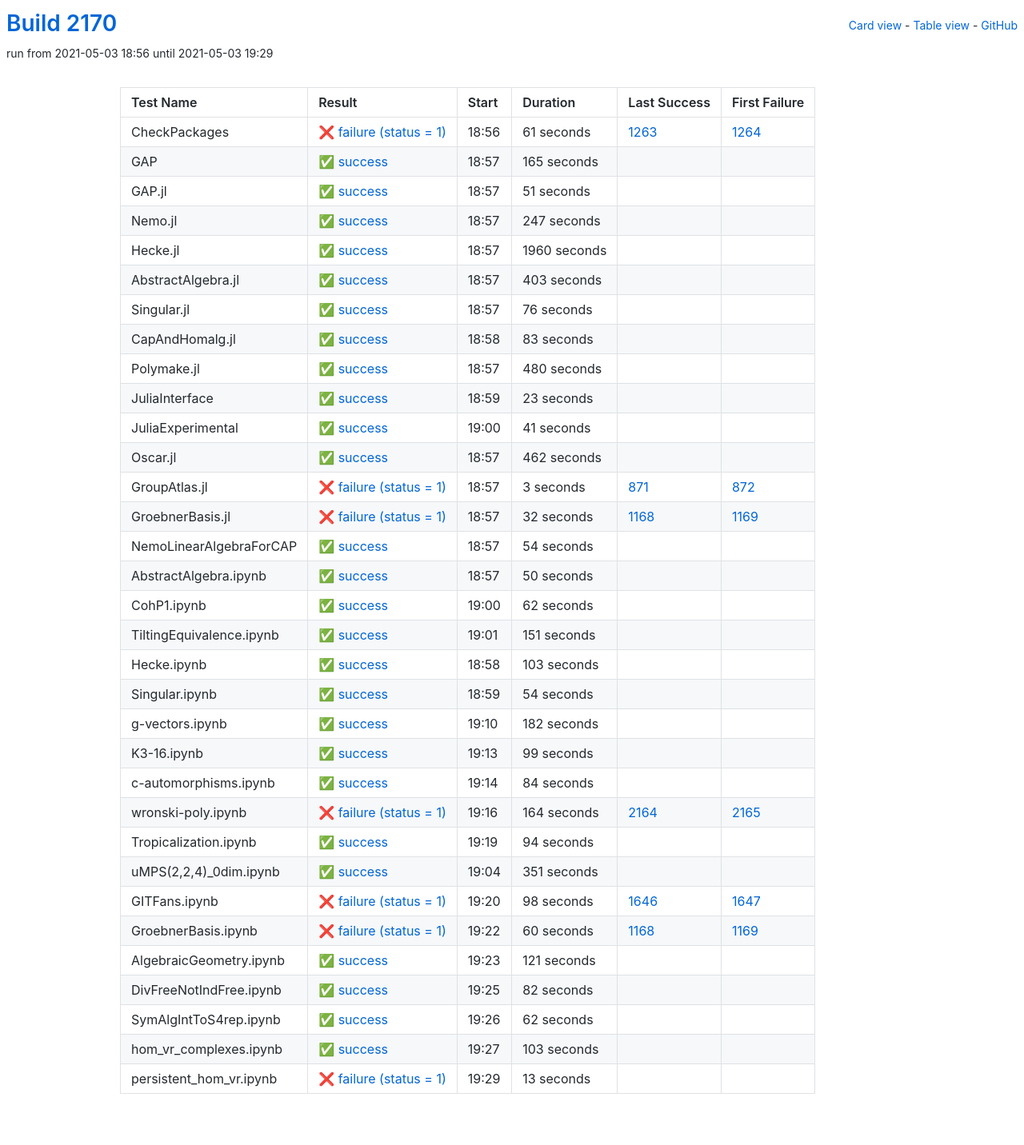
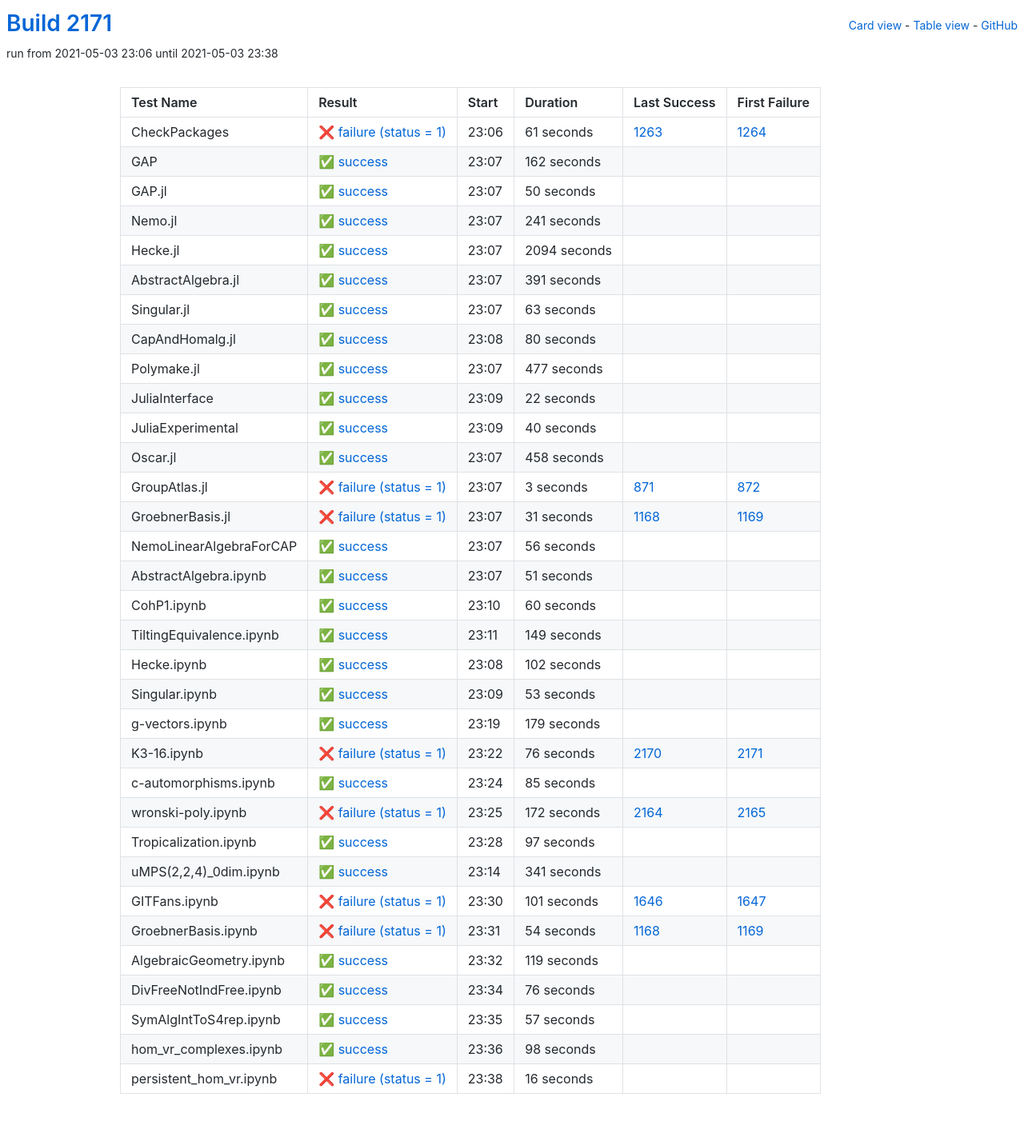
Before and after one commit to oscar-system/oscar-ci-status-stable, a Jekyll site: the page built from table.html, in a window 1280 px wide. Shown: the whole page at 80% size. Built offline with Jekyll 4.4.1, drawn with Linux system fonts in a browser that asks for light colours.

Commit message:
Build #2171

```diff
--- a/_data/ci.yml
+++ b/_data/ci.yml
@@ -1,6 +1,6 @@
 ---
-build: 2170
-build_url: https://oscarci.mathematik.uni-kl.de/job/oscar-stable/2170/
+build: 2171
+build_url: https://oscarci.mathematik.uni-kl.de/job/oscar-stable/2171/
 job: oscar-stable
 organization: oscar-system
 repo: oscar-ci-status-stable
@@ -8,8 +8,8 @@ repourl: https://github.com/oscar-system/oscar-ci-status-stable
 tests:
 - name: CheckPackages
   id: checkpackages
-  log: https://oscarci.mathematik.uni-kl.de/job/oscar-stable/2170/artifact/logs/build-2170/CheckPackages.log
-  start: 2021-05-03 18:56
+  log: https://oscarci.mathematik.uni-kl.de/job/oscar-stable/2171/artifact/logs/build-2171/CheckPackages.log
+  start: 2021-05-03 23:06
   success: false
   exitcode: 1
   status: failure
@@ -20,140 +20,140 @@ tests:
   first_failure_url: https://oscarci.mathematik.uni-kl.de/job/oscar-stable/1264/
 - name: GAP
   id: gap
-  log: https://oscarci.mathematik.uni-kl.de/job/oscar-stable/2170/artifact/logs/build-2170/GAP.log
-  start: 2021-05-03 18:57
+  log: https://oscarci.mathematik.uni-kl.de/job/oscar-stable/2171/artifact/logs/build-2171/GAP.log
+  start: 2021-05-03 23:07
   success: true
   exitcode: 0
   status: success
-  duration: 165
+  duration: 162
   last_success: false
   last_success_url:
   first_failure: false
   first_failure_url:
 - name: GAP.jl
   id: gap-jl
-  log: https://oscarci.mathematik.uni-kl.de/job/oscar-stable/2170/artifact/logs/build-2170/GAP.jl.log
-  start: 2021-05-03 18:57
+  log: https://oscarci.mathematik.uni-kl.de/job/oscar-stable/2171/artifact/logs/build-2171/GAP.jl.log
+  start: 2021-05-03 23:07
   success: true
   exitcode: 0
   status: success
-  duration: 51
+  duration: 50
   last_success: false
   last_success_url:
   first_failure: false
   first_failure_url:
 - name: Nemo.jl
   id: nemo-jl
-  log: https://oscarci.mathematik.uni-kl.de/job/oscar-stable/2170/artifact/logs/build-2170/Nemo.jl.log
-  start: 2021-05-03 18:57
+  log: https://oscarci.mathematik.uni-kl.de/job/oscar-stable/2171/artifact/logs/build-2171/Nemo.jl.log
+  start: 2021-05-03 23:07
   success: true
   exitcode: 0
   status: success
-  duration: 247
+  duration: 241
   last_success: false
   last_success_url:
   first_failure: false
   first_failure_url:
 - name: Hecke.jl
   id: hecke-jl
-  log: https://oscarci.mathematik.uni-kl.de/job/oscar-stable/2170/artifact/logs/build-2170/Hecke.jl.log
-  start: 2021-05-03 18:57
+  log: https://oscarci.mathematik.uni-kl.de/job/oscar-stable/2171/artifact/logs/build-2171/Hecke.jl.log
+  start: 2021-05-03 23:07
   success: true
   exitcode: 0
   status: success
-  duration: 1960
+  duration: 2094
   last_success: false
   last_success_url:
   first_failure: false
   first_failure_url:
 - name: AbstractAlgebra.jl
   id: abstractalgebra-jl
-  log: https://oscarci.mathematik.uni-kl.de/job/oscar-stable/2170/artifact/logs/build-2170/AbstractAlgebra.jl.log
-  start: 2021-05-03 18:57
+  log: https://oscarci.mathematik.uni-kl.de/job/oscar-stable/2171/artifact/logs/build-2171/AbstractAlgebra.jl.log
+  start: 2021-05-03 23:07
   success: true
   exitcode: 0
   status: success
-  duration: 403
+  duration: 391
   last_success: false
   last_success_url:
   first_failure: false
   first_failure_url:
 - name: Singular.jl
   id: singular-jl
-  log: https://oscarci.mathematik.uni-kl.de/job/oscar-stable/2170/artifact/logs/build-2170/Singular.jl.log
-  start: 2021-05-03 18:57
+  log: https://oscarci.mathematik.uni-kl.de/job/oscar-stable/2171/artifact/logs/build-2171/Singular.jl.log
+  start: 2021-05-03 23:07
   success: true
   exitcode: 0
   status: success
-  duration: 76
+  duration: 63
   last_success: false
   last_success_url:
   first_failure: false
   first_failure_url:
 - name: CapAndHomalg.jl
   id: capandhomalg-jl
-  log: https://oscarci.mathematik.uni-kl.de/job/oscar-stable/2170/artifact/logs/build-2170/CapAndHomalg.jl.log
-  start: 2021-05-03 18:58
+  log: https://oscarci.mathematik.uni-kl.de/job/oscar-stable/2171/artifact/logs/build-2171/CapAndHomalg.jl.log
+  start: 2021-05-03 23:08
   success: true
   exitcode: 0
   status: success
-  duration: 83
+  duration: 80
   last_success: false
   last_success_url:
   first_failure: false
   first_failure_url:
 - name: Polymake.jl
   id: polymake-jl
-  log: https://oscarci.mathematik.uni-kl.de/job/oscar-stable/2170/artifact/logs/build-2170/Polymake.jl.log
-  start: 2021-05-03 18:57
+  log: https://oscarci.mathematik.uni-kl.de/job/oscar-stable/2171/artifact/logs/build-2171/Polymake.jl.log
+  start: 2021-05-03 23:07
   success: true
   exitcode: 0
   status: success
-  duration: 480
+  duration: 477
   last_success: false
   last_success_url:
   first_failure: false
   first_failure_url:
 - name: JuliaInterface
   id: juliainterface
-  log: https://oscarci.mathematik.uni-kl.de/job/oscar-stable/2170/artifact/logs/build-2170/JuliaInterface.log
-  start: 2021-05-03 18:59
+  log: https://oscarci.mathematik.uni-kl.de/job/oscar-stable/2171/artifact/logs/build-2171/JuliaInterface.log
+  start: 2021-05-03 23:09
   success: true
   exitcode: 0
   status: success
-  duration: 23
+  duration: 22
   last_success: false
   last_success_url:
   first_failure: false
   first_failure_url:
 - name: JuliaExperimental
   id: juliaexperimental
-  log: https://oscarci.mathematik.uni-kl.de/job/oscar-stable/2170/artifact/logs/build-2170/JuliaExperimental.log
-  start: 2021-05-03 19:00
+  log: https://oscarci.mathematik.uni-kl.de/job/oscar-stable/2171/artifact/logs/build-2171/JuliaExperimental.log
+  start: 2021-05-03 23:09
   success: true
   exitcode: 0
   status: success
-  duration: 41
+  duration: 40
   last_success: false
   last_success_url:
   first_failure: false
   first_failure_url:
 - name: Oscar.jl
   id: oscar-jl
-  log: https://oscarci.mathematik.uni-kl.de/job/oscar-stable/2170/artifact/logs/build-2170/Oscar.jl.log
-  start: 2021-05-03 18:57
+  log: https://oscarci.mathematik.uni-kl.de/job/oscar-stable/2171/artifact/logs/build-2171/Oscar.jl.log
+  start: 2021-05-03 23:07
   success: true
   exitcode: 0
   status: success
-  duration: 462
+  duration: 458
   last_success: false
   last_success_url:
   first_failure: false
   first_failure_url:
 - name: GroupAtlas.jl
   id: groupatlas-jl
-  log: https://oscarci.mathematik.uni-kl.de/job/oscar-stable/2170/artifact/logs/build-2170/GroupAtlas.jl.log
-  start: 2021-05-03 18:57
+  log: https://oscarci.mathematik.uni-kl.de/job/oscar-stable/2171/artifact/logs/build-2171/GroupAtlas.jl.log
+  start: 2021-05-03 23:07
   success: false
   exitcode: 1
   status: failure
@@ -164,240 +164,240 @@ tests:
   first_failure_url: https://oscarci.mathematik.uni-kl.de/job/oscar-stable/872/
 - name: GroebnerBasis.jl
   id: groebnerbasis-jl
-  log: https://oscarci.mathematik.uni-kl.de/job/oscar-stable/2170/artifact/logs/build-2170/GroebnerBasis.jl.log
-  start: 2021-05-03 18:57
+  log: https://oscarci.mathematik.uni-kl.de/job/oscar-stable/2171/artifact/logs/build-2171/GroebnerBasis.jl.log
+  start: 2021-05-03 23:07
   success: false
   exitcode: 1
   status: failure
-  duration: 32
+  duration: 31
   last_success: 1168
   last_success_url: https://oscarci.mathematik.uni-kl.de/job/oscar-stable/1168/
   first_failure: 1169
   first_failure_url: https://oscarci.mathematik.uni-kl.de/job/oscar-stable/1169/
 - name: NemoLinearAlgebraForCAP
   id: nemolinearalgebraforcap
-  log: https://oscarci.mathematik.uni-kl.de/job/oscar-stable/2170/artifact/logs/build-2170/NemoLinearAlgebraForCAP.log
-  start: 2021-05-03 18:57
+  log: https://oscarci.mathematik.uni-kl.de/job/oscar-stable/2171/artifact/logs/build-2171/NemoLinearAlgebraForCAP.log
+  start: 2021-05-03 23:07
   success: true
   exitcode: 0
   status: success
-  duration: 54
+  duration: 56
   last_success: false
   last_success_url:
   first_failure: false
   first_failure_url:
 - name: AbstractAlgebra.ipynb
   id: abstractalgebra-ipynb
-  log: https://oscarci.mathematik.uni-kl.de/job/oscar-stable/2170/artifact/logs/build-2170/AbstractAlgebra.ipynb.log
-  start: 2021-05-03 18:57
+  log: https://oscarci.mathematik.uni-kl.de/job/oscar-stable/2171/artifact/logs/build-2171/AbstractAlgebra.ipynb.log
+  start: 2021-05-03 23:07
   success: true
   exitcode: 0
   status: success
-  duration: 50
+  duration: 51
   last_success: false
   last_success_url:
   first_failure: false
   first_failure_url:
 - name: CohP1.ipynb
   id: cohp1-ipynb
-  log: https://oscarci.mathematik.uni-kl.de/job/oscar-stable/2170/artifact/logs/build-2170/CohP1.ipynb.log
-  start: 2021-05-03 19:00
+  log: https://oscarci.mathematik.uni-kl.de/job/oscar-stable/2171/artifact/logs/build-2171/CohP1.ipynb.log
+  start: 2021-05-03 23:10
   success: true
   exitcode: 0
   status: success
-  duration: 62
+  duration: 60
   last_success: false
   last_success_url:
   first_failure: false
   first_failure_url:
 - name: TiltingEquivalence.ipynb
   id: tiltingequivalence-ipynb
-  log: https://oscarci.mathematik.uni-kl.de/job/oscar-stable/2170/artifact/logs/build-2170/TiltingEquivalence.ipynb.log
-  start: 2021-05-03 19:01
+  log: https://oscarci.mathematik.uni-kl.de/job/oscar-stable/2171/artifact/logs/build-2171/TiltingEquivalence.ipynb.log
+  start: 2021-05-03 23:11
   success: true
   exitcode: 0
   status: success
-  duration: 151
+  duration: 149
   last_success: false
   last_success_url:
   first_failure: false
   first_failure_url:
 - name: Hecke.ipynb
   id: hecke-ipynb
-  log: https://oscarci.mathematik.uni-kl.de/job/oscar-stable/2170/artifact/logs/build-2170/Hecke.ipynb.log
-  start: 2021-05-03 18:58
+  log: https://oscarci.mathematik.uni-kl.de/job/oscar-stable/2171/artifact/logs/build-2171/Hecke.ipynb.log
+  start: 2021-05-03 23:08
   success: true
   exitcode: 0
   status: success
-  duration: 103
+  duration: 102
   last_success: false
   last_success_url:
   first_failure: false
   first_failure_url:
 - name: Singular.ipynb
   id: singular-ipynb
-  log: https://oscarci.mathematik.uni-kl.de/job/oscar-stable/2170/artifact/logs/build-2170/Singular.ipynb.log
-  start: 2021-05-03 18:59
+  log: https://oscarci.mathematik.uni-kl.de/job/oscar-stable/2171/artifact/logs/build-2171/Singular.ipynb.log
+  start: 2021-05-03 23:09
   success: true
   exitcode: 0
   status: success
-  duration: 54
+  duration: 53
   last_success: false
   last_success_url:
   first_failure: false
   first_failure_url:
 - name: g-vectors.ipynb
   id: g-vectors-ipynb
-  log: https://oscarci.mathematik.uni-kl.de/job/oscar-stable/2170/artifact/logs/build-2170/g-vectors.ipynb.log
-  start: 2021-05-03 19:10
+  log: https://oscarci.mathematik.uni-kl.de/job/oscar-stable/2171/artifact/logs/build-2171/g-vectors.ipynb.log
+  start: 2021-05-03 23:19
   success: true
   exitcode: 0
   status: success
-  duration: 182
+  duration: 179
   last_success: false
   last_success_url:
   first_failure: false
   first_failure_url:
 - name: K3-16.ipynb
   id: k3-16-ipynb
-  log: https://oscarci.mathematik.uni-kl.de/job/oscar-stable/2170/artifact/logs/build-2170/K3-16.ipynb.log
-  start: 2021-05-03 19:13
+  log: https://oscarci.mathematik.uni-kl.de/job/oscar-stable/2171/artifact/logs/build-2171/K3-16.ipynb.log
+  start: 2021-05-03 23:22
+  success: false
+  exitcode: 1
+  status: failure
+  duration: 76
+  last_success: 2170
+  last_success_url: https://oscarci.mathematik.uni-kl.de/job/oscar-stable/2170/
+  first_failure: 2171
+  first_failure_url: https://oscarci.mathematik.uni-kl.de/job/oscar-stable/2171/
+- name: c-automorphisms.ipynb
+  id: c-automorphisms-ipynb
+  log: https://oscarci.mathematik.uni-kl.de/job/oscar-stable/2171/artifact/logs/build-2171/c-automorphisms.ipynb.log
+  start: 2021-05-03 23:24
   success: true
   exitcode: 0
   status: success
-  duration: 99
-  last_success: false
-  last_success_url:
-  first_failure: false
-  first_failure_url:
-- name: c-automorphisms.ipynb
-  id: c-automorphisms-ipynb
-  log: https://oscarci.mathematik.uni-kl.de/job/oscar-stable/2170/artifact/logs/build-2170/c-automorphisms.ipynb.log
-  start: 2021-05-03 19:14
-  success: true
-  exitcode: 0
-  status: success
-  duration: 84
+  duration: 85
   last_success: false
   last_success_url:
   first_failure: false
   first_failure_url:
 - name: wronski-poly.ipynb
   id: wronski-poly-ipynb
-  log: https://oscarci.mathematik.uni-kl.de/job/oscar-stable/2170/artifact/logs/build-2170/wronski-poly.ipynb.log
-  start: 2021-05-03 19:16
+  log: https://oscarci.mathematik.uni-kl.de/job/oscar-stable/2171/artifact/logs/build-2171/wronski-poly.ipynb.log
+  start: 2021-05-03 23:25
   success: false
   exitcode: 1
   status: failure
-  duration: 164
+  duration: 172
   last_success: 2164
   last_success_url: https://oscarci.mathematik.uni-kl.de/job/oscar-stable/2164/
   first_failure: 2165
   first_failure_url: https://oscarci.mathematik.uni-kl.de/job/oscar-stable/2165/
 - name: Tropicalization.ipynb
   id: tropicalization-ipynb
-  log: https://oscarci.mathematik.uni-kl.de/job/oscar-stable/2170/artifact/logs/build-2170/Tropicalization.ipynb.log
-  start: 2021-05-03 19:19
+  log: https://oscarci.mathematik.uni-kl.de/job/oscar-stable/2171/artifact/logs/build-2171/Tropicalization.ipynb.log
+  start: 2021-05-03 23:28
   success: true
   exitcode: 0
   status: success
-  duration: 94
+  duration: 97
   last_success: false
   last_success_url:
   first_failure: false
   first_failure_url:
 - name: uMPS(2,2,4)_0dim.ipynb
   id: umps-2-2-4-0dim-ipynb
-  log: https://oscarci.mathematik.uni-kl.de/job/oscar-stable/2170/artifact/logs/build-2170/uMPS-2-2-4-_0dim.ipynb.log
-  start: 2021-05-03 19:04
+  log: https://oscarci.mathematik.uni-kl.de/job/oscar-stable/2171/artifact/logs/build-2171/uMPS-2-2-4-_0dim.ipynb.log
+  start: 2021-05-03 23:14
   success: true
   exitcode: 0
   status: success
-  duration: 351
+  duration: 341
   last_success: false
   last_success_url:
   first_failure: false
   first_failure_url:
 - name: GITFans.ipynb
   id: gitfans-ipynb
-  log: https://oscarci.mathematik.uni-kl.de/job/oscar-stable/2170/artifact/logs/build-2170/GITFans.ipynb.log
-  start: 2021-05-03 19:20
+  log: https://oscarci.mathematik.uni-kl.de/job/oscar-stable/2171/artifact/logs/build-2171/GITFans.ipynb.log
+  start: 2021-05-03 23:30
   success: false
   exitcode: 1
   status: failure
-  duration: 98
+  duration: 101
   last_success: 1646
   last_success_url: https://oscarci.mathematik.uni-kl.de/job/oscar-stable/1646/
   first_failure: 1647
   first_failure_url: https://oscarci.mathematik.uni-kl.de/job/oscar-stable/1647/
 - name: GroebnerBasis.ipynb
   id: groebnerbasis-ipynb
-  log: https://oscarci.mathematik.uni-kl.de/job/oscar-stable/2170/artifact/logs/build-2170/GroebnerBasis.ipynb.log
-  start: 2021-05-03 19:22
+  log: https://oscarci.mathematik.uni-kl.de/job/oscar-stable/2171/artifact/logs/build-2171/GroebnerBasis.ipynb.log
+  start: 2021-05-03 23:31
   success: false
   exitcode: 1
   status: failure
-  duration: 60
+  duration: 54
   last_success: 1168
   last_success_url: https://oscarci.mathematik.uni-kl.de/job/oscar-stable/1168/
   first_failure: 1169
   first_failure_url: https://oscarci.mathematik.uni-kl.de/job/oscar-stable/1169/
 - name: AlgebraicGeometry.ipynb
   id: algebraicgeometry-ipynb
-  log: https://oscarci.mathematik.uni-kl.de/job/oscar-stable/2170/artifact/logs/build-2170/AlgebraicGeometry.ipynb.log
-  start: 2021-05-03 19:23
+  log: https://oscarci.mathematik.uni-kl.de/job/oscar-stable/2171/artifact/logs/build-2171/AlgebraicGeometry.ipynb.log
+  start: 2021-05-03 23:32
   success: true
   exitcode: 0
   status: success
-  duration: 121
+  duration: 119
   last_success: false
   last_success_url:
   first_failure: false
   first_failure_url:
 - name: DivFreeNotIndFree.ipynb
   id: divfreenotindfree-ipynb
-  log: https://oscarci.mathematik.uni-kl.de/job/oscar-stable/2170/artifact/logs/build-2170/DivFreeNotIndFree.ipynb.log
-  start: 2021-05-03 19:25
+  log: https://oscarci.mathematik.uni-kl.de/job/oscar-stable/2171/artifact/logs/build-2171/DivFreeNotIndFree.ipynb.log
+  start: 2021-05-03 23:34
   success: true
   exitcode: 0
   status: success
-  duration: 82
+  duration: 76
   last_success: false
   last_success_url:
   first_failure: false
   first_failure_url:
 - name: SymAlgIntToS4rep.ipynb
   id: symalginttos4rep-ipynb
-  log: https://oscarci.mathematik.uni-kl.de/job/oscar-stable/2170/artifact/logs/build-2170/SymAlgIntToS4rep.ipynb.log
-  start: 2021-05-03 19:26
+  log: https://oscarci.mathematik.uni-kl.de/job/oscar-stable/2171/artifact/logs/build-2171/SymAlgIntToS4rep.ipynb.log
+  start: 2021-05-03 23:35
   success: true
   exitcode: 0
   status: success
-  duration: 62
+  duration: 57
   last_success: false
   last_success_url:
   first_failure: false
   first_failure_url:
 - name: hom_vr_complexes.ipynb
   id: hom-vr-complexes-ipynb
-  log: https://oscarci.mathematik.uni-kl.de/job/oscar-stable/2170/artifact/logs/build-2170/hom_vr_complexes.ipynb.log
-  start: 2021-05-03 19:27
+  log: https://oscarci.mathematik.uni-kl.de/job/oscar-stable/2171/artifact/logs/build-2171/hom_vr_complexes.ipynb.log
+  start: 2021-05-03 23:36
   success: true
   exitcode: 0
   status: success
-  duration: 103
+  duration: 98
   last_success: false
   last_success_url:
   first_failure: false
   first_failure_url:
 - name: persistent_hom_vr.ipynb
   id: persistent-hom-vr-ipynb
-  log: https://oscarci.mathematik.uni-kl.de/job/oscar-stable/2170/artifact/logs/build-2170/persistent_hom_vr.ipynb.log
-  start: 2021-05-03 19:29
+  log: https://oscarci.mathematik.uni-kl.de/job/oscar-stable/2171/artifact/logs/build-2171/persistent_hom_vr.ipynb.log
+  start: 2021-05-03 23:38
   success: false
   exitcode: 1
   status: failure
-  duration: 13
+  duration: 16
   last_success: false
   last_success_url:
   first_failure: false
```
Also changed, not shown: README.md.
